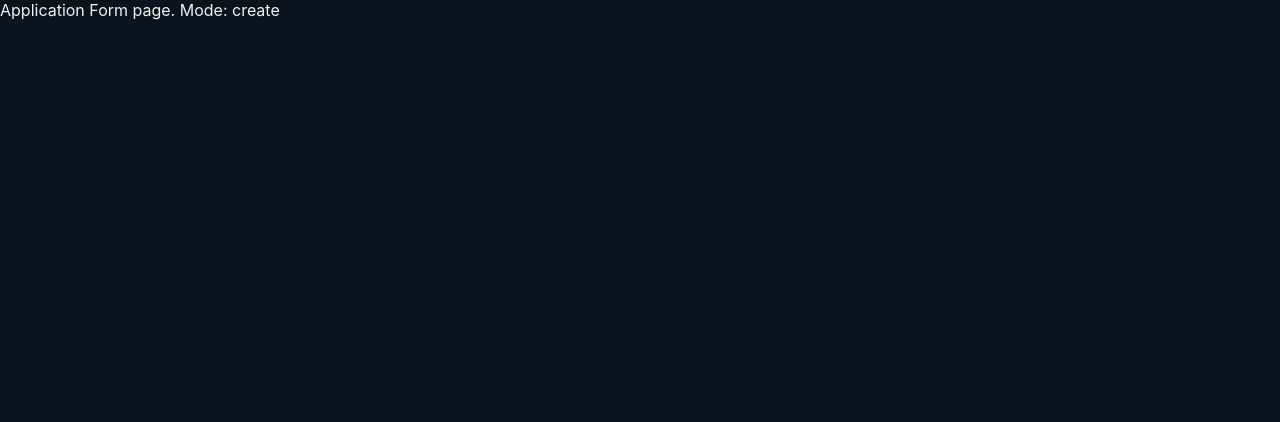
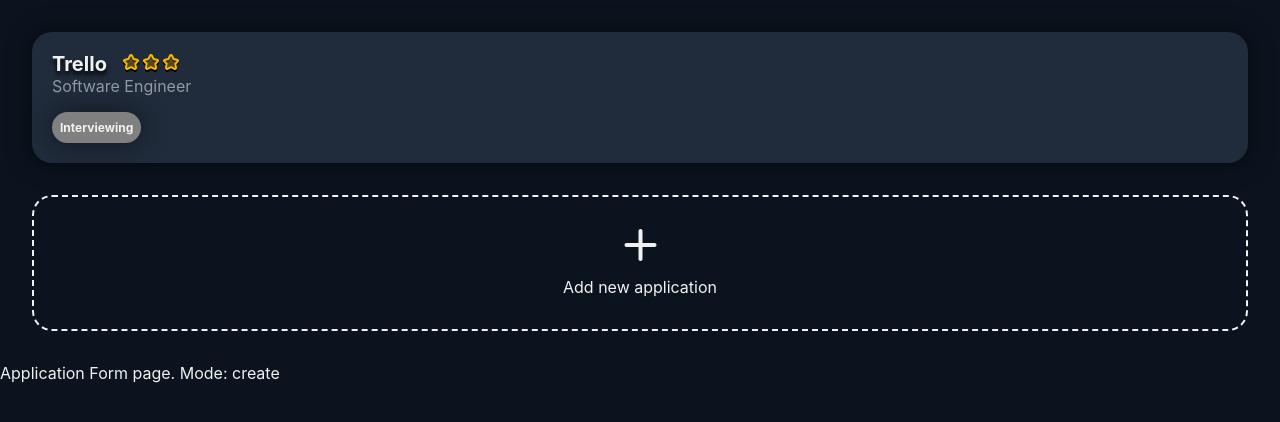
Before and after one commit to Nyakuma101/job-tracker, a React (Create React App) app: page /add-application in a window 1280 px wide. Shown: the top 422 px of the page. Built offline with nearby package versions, Linux system fonts and the light colour scheme.

Commit message:
created and styled the add-card component

```diff
--- a/src/App.js
+++ b/src/App.js
@@ -1,10 +1,12 @@
 import './App.css';
-import Card from './components/Card/card';
+import Card from './components/Card/Card';
+import AddCard from './components/AddCard/AddCard';
 
 function App() {
   return (
     <div className="App">
       <Card />
+      <AddCard />
     </div>
   );
 }
--- /dev/null
+++ b/src/components/AddCard/AddCard.jsx
@@ -0,0 +1,14 @@
+import styles from './AddCard.module.css';
+import Plus from '../../assets/images/plus.svg'
+
+
+function AddCard() {
+  return (
+    <section className={styles.card}>
+      <img className={styles.plus} src={Plus} alt="plus sign"/>
+      <p className={styles.cardText}>Add new application </p>
+    </section>
+  );
+}
+
+export default AddCard;
--- /dev/null
+++ b/src/components/AddCard/AddCard.module.css
@@ -0,0 +1,18 @@
+.card {
+  display: flex;
+  flex-direction: column;
+  align-items: center;
+  justify-content: center;
+  border-radius: 20px;
+  margin: 2rem;
+  border: 2px dashed var(--text-primary-color);
+}
+
+.plus {
+  margin-top: 2rem;
+}
+
+.cardText {
+  color: var(--text-primary-color);
+  margin-bottom: 2rem;
+}
--- a/src/components/Card/card.js
+++ b/src/components/Card/Card.jsx
@@ -1,4 +1,4 @@
-import styles from './card.module.css';
+import styles from './Card.module.css';
 import starActive from '../../assets/images/star-active.svg';
 import starInActive from '../../assets/images/star-inactive.svg';
 
--- a/src/components/Card/card.module.css
+++ b/src/components/Card/card.module.css
@@ -8,6 +8,7 @@
   margin: 2rem;
   box-shadow: 0px 0px 24px 0px rgba(0, 0, 0, 0.5);
 }
+
 .top {
   display: flex;
   align-items: center;
--- a/src/index.js
+++ b/src/index.js
@@ -1,7 +1,7 @@
 import React from 'react';
 import ReactDOM from 'react-dom/client';
 import './index.css';
-// import App from './App';
+import App from './App';
 import Home from './pages/Home/Home';
 import reportWebVitals from './reportWebVitals';
 
@@ -21,7 +21,7 @@ const router = createBrowserRouter(
 const root = ReactDOM.createRoot(document.getElementById('root'));
 root.render(
   <React.StrictMode>
-    {/* <App /> */}
+    <App />
     <RouterProvider router={router} />
   </React.StrictMode>,
 );
```
Also changed, not shown: src/assets/images/plus.svg (added).
